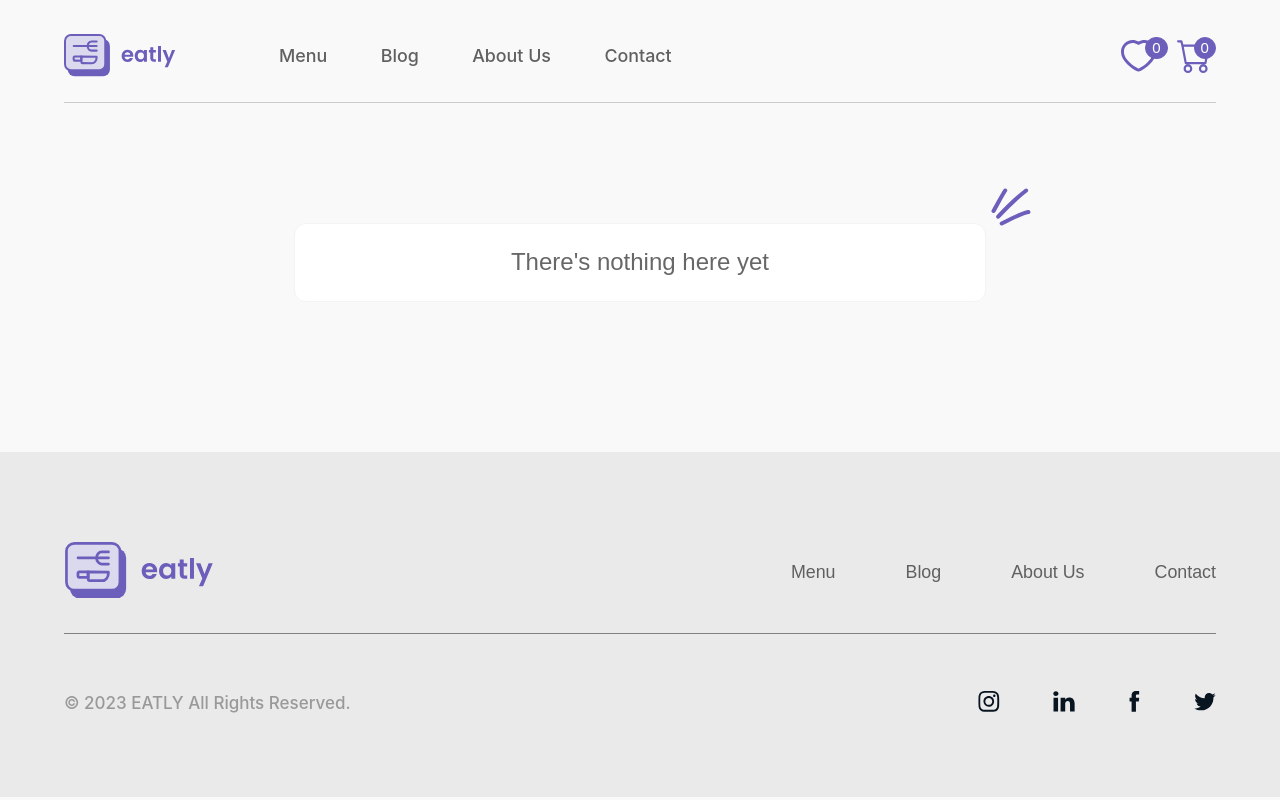
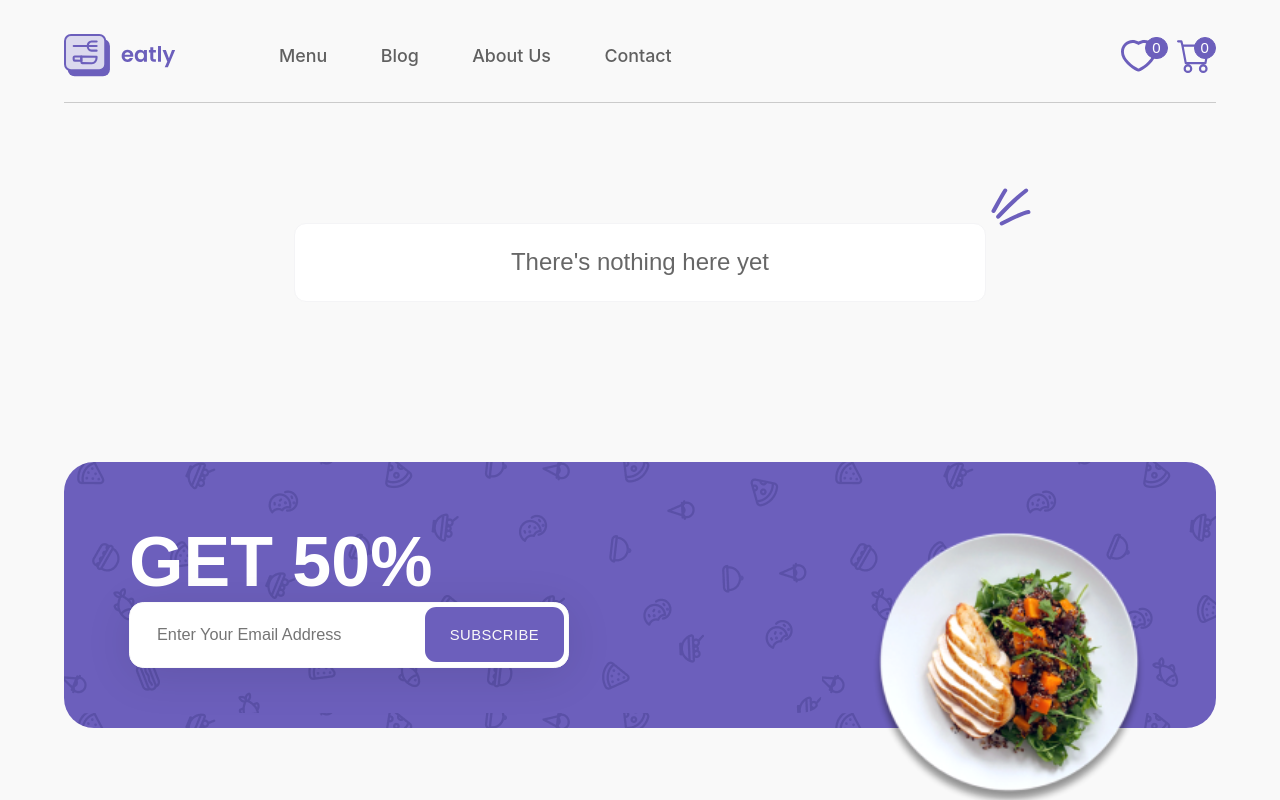
Before and after one commit to olymuzyka-intensive/eatly-react, a React (Vite) app: page /cart in a window 1280 px wide. Shown: the top 800 px of the page. Built offline with nearby package versions, Linux system fonts and the light colour scheme; data requests are answered from the project's data file.

Commit message:
fix bag filterProducts update

```diff
--- a/src/css/style.css
+++ b/src/css/style.css
@@ -1246,7 +1246,7 @@ h2 span {
 }
 
 .getsupersale {
-  margin-top: 102.59px;
+  margin-top: 100px;
   padding: 60px 0 80px;
   position: relative;
 }
@@ -1299,7 +1299,7 @@ h2 span {
 
 .shopping {
   margin-top: 102.59px;
-  padding: 120px 0;
+  padding: 120px 0 0;
 }
 .shopping__row {
   position: relative;
@@ -1520,7 +1520,6 @@ h2 span {
   line-height: 17px;
 }
 .shopping__empty {
-  margin: 0 auto 30px;
   padding: 24.5px 0;
   border-radius: 12px;
   border: 1.4px solid #F4F4F6;
@@ -1956,6 +1955,7 @@ h2 span {
   display: flex;
   flex-direction: column;
   gap: 9px;
+  min-height: 110px;
 }
 .category__card_row {
   display: flex;
--- a/src/layouts/CategoryFilter.jsx
+++ b/src/layouts/CategoryFilter.jsx
@@ -1,23 +1,19 @@
-import React, { useEffect, useState } from "react"
+import React, { useEffect, useState, useLayoutEffect } from "react"
 import { MainContext } from "./Main"
 import { useContext } from "react";
 
 function CategoryFilter({products, setFilteredProducts }) {
     const data = useContext(MainContext)
 
-    // const [products, setProducts] = useState('');
     const [selectedCategory, setSelectedCategory] = useState('all')
     const [sortCategory, setSortCategory] = useState('')
 
     const [priceFilter, setPriceFilter] = useState(50)
 
-    useEffect( () => {
-        let productsList = JSON.parse(localStorage.getItem('data'))
-        // prod
-        // setSelectedCategory(category)
-        const filteredProducts = productsList.filter(product => product.category === null)
+    useLayoutEffect( () => {
+        let productsList = JSON.parse(localStorage.getItem('data')) || []
+        const filteredProducts = productsList.filter(product => product.category === null ? '' : true)
         setFilteredProducts(filteredProducts)
-
     },[])
 
     const handleCategorySelect = (category) => {
@@ -34,7 +30,6 @@ function CategoryFilter({products, setFilteredProducts }) {
     const handlePriceSelect = (price) => {
         setPriceFilter(price.target.value)
     }
-
     return (
         <div className="category">
         <div className="category__card">
--- a/src/layouts/DishesFilter.jsx
+++ b/src/layouts/DishesFilter.jsx
@@ -1,6 +1,4 @@
 import { useContext, useLayoutEffect, useEffect, useState } from 'react';
-
-// import { useParams } from "react-router-dom"
 
 import { Link } from "react-router-dom"
 import { MainContext } from "./Main"
@@ -18,12 +16,6 @@ function DishesFilter() {
     const products = data
 
     const [filteredProducts, setFilteredProducts] = useState([])
-    // const [showAll, setShowAll] = useState(filteredProducts)
-
-    // useLayoutEffect(() => {
-    //     setFilteredProducts(data)
-    //     // setShowAll(products)
-    // },[])
 
     const [isActive, setIsActive] = useState(0)
 
@@ -87,9 +79,6 @@ function DishesFilter() {
             <div className="container">
                 <div className="dishes__row">
                     <h2 className="dishes__title">Our Selected <span>Dishes</span></h2>
-                    <div className="dishes__button">
-                        <Link to="/menuAll" className="btn btn--view-all">View All <span> <img src="/src/img/arrow.png" alt="arrow"/> </span></Link>
-                    </div>
 
                     <ul className="dishes__cards">
                         {filteredProducts.map((item) => {
@@ -114,6 +103,10 @@ function DishesFilter() {
                             )
                         })}
                     </ul>
+                    <div className="dishes__button">
+                        <Link to="/menuAll" className="btn btn--view-all">View All <span> <img src="/src/img/arrow.png" alt="arrow"/> </span></Link>
+                    </div>
+
                 </div>
             </div>
         </div>
--- a/src/layouts/Supersale.jsx
+++ b/src/layouts/Supersale.jsx
@@ -1,7 +1,6 @@
 import React, { useState } from "react"
 import SearchContext from "./Search"
 import CategoryFilter from "./CategoryFilter"
-// import PriceSlider from '../layouts/PricesSlider'
 function Getsupersale( {products, setFilteredProducts} ) {
 
     const [isActive, setIsActive] = useState(0)
--- a/src/pages/Cart.jsx
+++ b/src/pages/Cart.jsx
@@ -133,10 +133,14 @@ function Cart({item}) {
     if (cartList.length === 0) {
         return (
             <div className="shopping">
-                <div className="shopping__row">
-                    <div className='shopping__empty'>There's nothing here yet</div>
-                    <img className="shopping__cards_decor-1" src="/src/img/decor8.svg" alt="decor"/>
+                <div className="container">
+                    <div className="shopping__row">
+                        <div className='shopping__empty'>There's nothing here yet</div>
+                        <img className="shopping__cards_decor-1" src="/src/img/decor8.svg" alt="decor"/>
+                    </div>
                 </div>
+                <GetSupersale/>
+
             </div>
         )
     }
--- a/src/scss/components/_item-menu.scss
+++ b/src/scss/components/_item-menu.scss
@@ -163,6 +163,7 @@
             display: flex;
             flex-direction: column;
             gap: 9px;
+            min-height: 110px;
         }
         &_row {
             display: flex;
--- a/src/scss/components/_other.scss
+++ b/src/scss/components/_other.scss
@@ -186,7 +186,7 @@
 }
 
 .getsupersale {
-    margin-top: 102.59px;
+    margin-top: 100px;
     padding: 60px 0 80px;
     position: relative;
     &__row {
@@ -240,7 +240,7 @@
 
 .shopping {
     margin-top: 102.59px;
-    padding: 120px 0;
+    padding: 120px 0 0;
     &__row {
         position: relative;
         width: 692px;
@@ -467,7 +467,7 @@
         }
     }
     &__empty {
-        margin: 0 auto 30px;
+        // margin: 0 auto 30px;
         padding: 24.5px 0;
         border-radius: 12px;
         border: 1.4px solid #F4F4F6;
```
Also changed, not shown: src/pages/Menu.jsx (+8 -0 lines), 1 other file (tests, documents, lock files or other folders).
